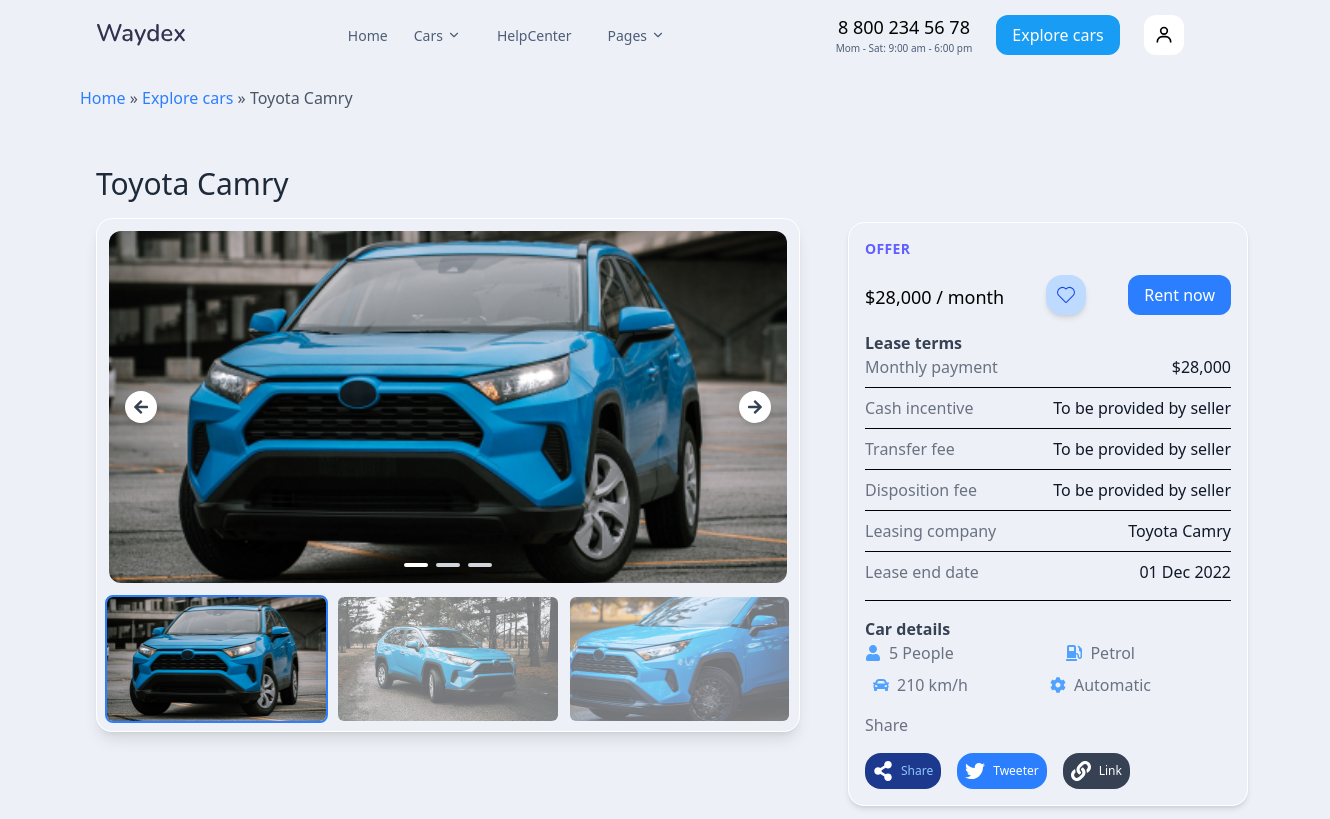
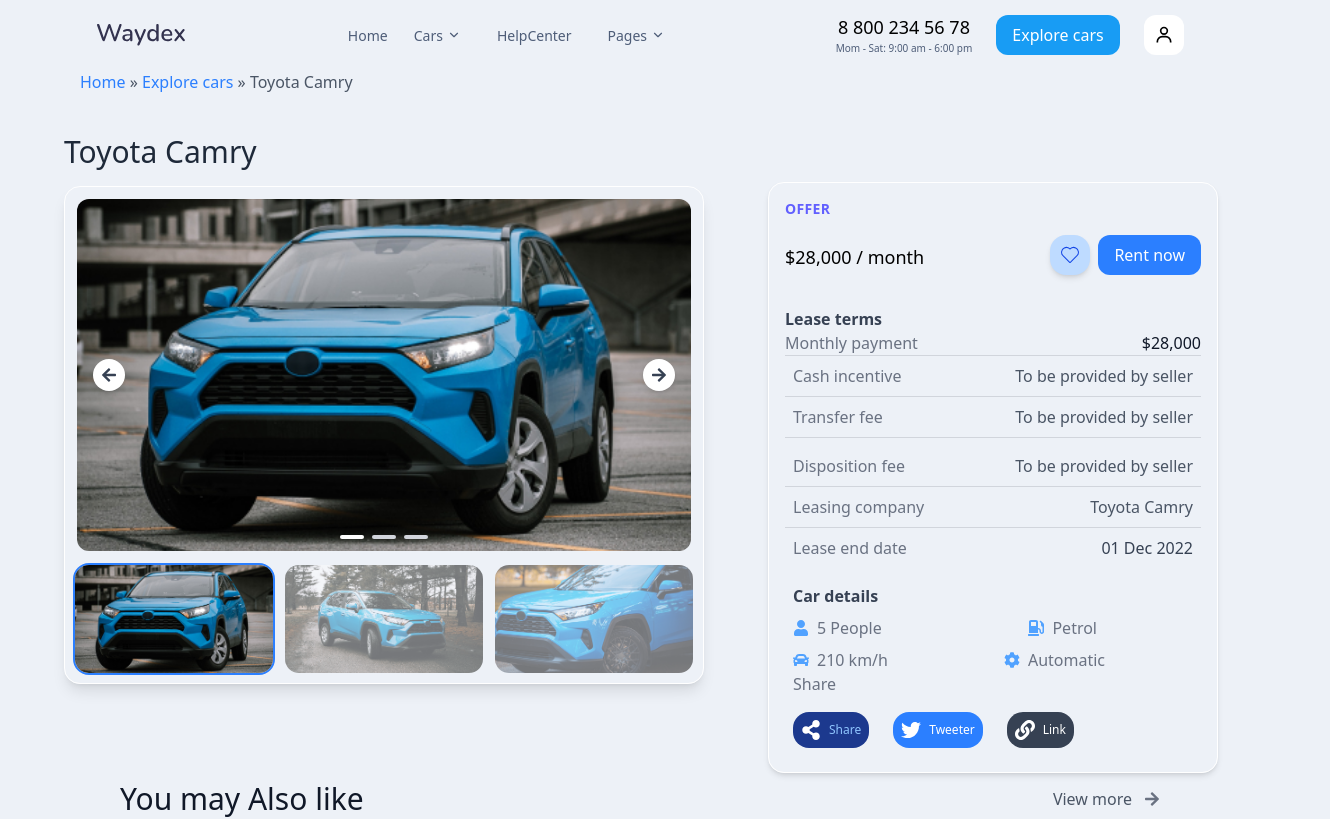
Before and after one commit to SadaqElmi/LPGTMC, a React (Vite) app: page /cars/1 in a window 1280 px wide. Shown: the top 819 px of the page, 1330 px wide, since content can reach past the window. Built offline with nearby package versions, Linux system fonts and the light colour scheme.

Commit message:
updated car details page

```diff
--- a/src/App.jsx
+++ b/src/App.jsx
@@ -8,7 +8,6 @@
 import Articles from "./pages/Blogs/Components/Articles.jsx"; // Import the Articles component
 import ExploreCars from "./pages/Cars/components/ExploreCars.jsx"
 import CarDetails from "./pages/CarDetail/CarDetails.jsx";
-// import CarInfo from "./pages/CarDetail/components/carInfo.jsx";
 
 const App = () => {
   return (
@@ -19,12 +18,10 @@
             <Route index element={<Home />} />
             <Route path="/cars" element={<Cars />} />
             <Route path="/cars/:id" element={<CarDetails />} />
-            <Route path="/CarDetails" element={<CarDetails />} />
             <Route path="/HelperPage" element={<HelperPage />} />
             <Route path="/Blogs" element={<Blog />} />
-            <Route path="/cars" element={< ExploreCars/>} />
+            <Route path="/cars" element={<ExploreCars />} />
             <Route path="/Blogs/:id" element={<Articles />} />
-
           </Route>
         </Routes>
       </Router>
--- a/src/components/Header.jsx
+++ b/src/components/Header.jsx
@@ -8,6 +8,7 @@
 } from "react-icons/lu";
 import { Link } from "react-router-dom";
 import Logo from "../assets/Logo/logo.svg";
+
 const Header = () => {
   const [isOpen, setIsOpen] = useState(false);
   const dropdownRef = useRef(null);
@@ -138,7 +139,7 @@
                 </li>
                 <li>
                 <Link
-                    to="/CarDetails"
+                  to="/"
                   className="p-[10px] cursor-pointer font-['Nunito', sans-serif] text-[14px] text-[#4e5d78] font-[400] hover:text-blue-400"
                 >
                   CarDetails
--- a/src/pages/CarDetail/CarDetails.jsx
+++ b/src/pages/CarDetail/CarDetails.jsx
@@ -25,17 +25,17 @@
 
   return (
     <div>
-      <div className="py-4 m-auto max-w-6xl">
+      <div className="m-auto max-w-6xl">
         <span className="text-gray-600 ml-4">
           <NavLink to="/" className="text-blue-500 hover:text-blue-300">Home</NavLink> »
           <NavLink to="/cars" className="text-blue-500 hover:text-blue-300"> Explore cars</NavLink> » {car.name}
         </span>
 
-        <div className="flex mt-8">
-          <div className="w-full md:w-2/3 p-4">
+                <div className="flex mt-8 items-stretch">
+          <div className="w-full md:w-2/3">
             <CarInfo />
           </div>
-          <div className="w-full md:w-1/3 p-4">
+          <div className="w-full md:w-1/2 ml-16 flex">
             <OffersCard
               price={car.price}
               name={car.name}
@@ -48,6 +48,7 @@
           </div>
         </div>
 
+
         {/* <RelatedCars /> */}
       </div>
       <RelatedCars />
--- a/src/pages/CarDetail/components/CarInfo.jsx
+++ b/src/pages/CarDetail/components/CarInfo.jsx
@@ -27,9 +27,9 @@
   };
 
   return (
-    <div className="py-2 m-auto p-4">
+    <div className="m-auto py-2 ">
       <h1 className="text-3xl text-gray-800 mb-4">{car.name}</h1>
-      <div className="w-full   rounded-2xl shadow-lg p-2 border border-white ">
+      <div className="w-[640px] rounded-2xl shadow-lg p-2 border border-white  ">
         <div className="relative">
           <img
             src={car.carImages[currentImageIndex]}
@@ -48,7 +48,7 @@
           >
             <FaArrowRight className="text-gray-700 transition-all hover:text-blue-400 duration-300" />
           </button>
-          <div className="absolute bottom-5 left-1/2 transform -translate-x-1/2 flex space-x-2">
+          <div className="absolute bottom-4 left-1/2 transform -translate-x-1/2 flex space-x-2">
             {car.carImages.map((_, index) => (
               <span
                 key={index}
@@ -63,7 +63,7 @@
               key={index}
               src={image}
               alt={`${car.name} ${index + 1}`}
-              className={`w-full h-32 object-cover rounded-lg cursor-pointer transition-opacity duration-300 ${currentImageIndex === index ? "opacity-100 border-2 border-blue-500" : "opacity-50 border-2 border-transparent"}`}
+              className={`w-full h-28 object-cover rounded-2xl cursor-pointer transition-opacity duration-300 ${currentImageIndex === index ? "opacity-100 border-2 border-blue-500" : "opacity-50 border-2 border-transparent"}`}
               onClick={() => handleThumbnailClick(index)}
             />
           ))}
--- a/src/pages/CarDetail/components/OffersCard.jsx
+++ b/src/pages/CarDetail/components/OffersCard.jsx
@@ -5,12 +5,13 @@
 
 const OffersCard = ({ price, name, capacity, gas, speed, transmission, onRentNowClick }) => {
   return (
-    <div className="bg-inhiret rounded-2xl  border border-white  shadow-md overflow-hidden mt-16 w-[400px]">
-      <div className="p-4">
+    <div className="bg-inhiret rounded-2xl  border border-white  shadow-md overflow-hidden p-2 mt-14 mr-28 w-[450px]">
+      <div className="p-2">
         <div className="uppercase tracking-wide text-sm text-indigo-500 font-semibold">Offer</div>
         <div className="mt-4 flex justify-between items-center">
           <h1 className="block mt-1 text-lg leading-tight font-medium text-black">{price} / month</h1>
-          <Link to="#" className="bg-blue-200 p-2 rounded-2xl shadow-md hover:bg-red-200 transition duration-300 flex items-center justify-center">
+          <div className="flex ">
+          <Link to="#" className="bg-blue-200 p-2 rounded-2xl shadow-md mr-2 hover:bg-red-200 transition duration-300 flex items-center justify-center">
             <CiHeart className="text-blue-700 text-2xl transition-all duration-300" />
           </Link>
           <button
@@ -19,68 +20,69 @@
           >
             Rent now
           </button>
+          </div>
         </div>
 
-        <div className="mt-4">
+        <div className="mt-4 py-4">
           <h2 className="text-gray-700 font-semibold">Lease terms</h2>
           <div className="flex justify-between">
             <p className="text-gray-500">Monthly payment</p>
             <p className="text-gray-900">{price}</p>
           </div>
-          <hr className="my-2" />
-          <div className="flex justify-between">
+          <hr className="text-gray-300" />
+          <div className="flex justify-between p-2 ">
             <p className="text-gray-500">Cash incentive</p>
-            <p className="text-gray-900">To be provided by seller</p>
+            <p className="text-gray-600">To be provided by seller</p>
           </div>
-          <hr className="my-2" />
-          <div className="flex justify-between">
+          <hr className="text-gray-300" />
+          <div className="flex justify-between p-2">
             <p className="text-gray-500">Transfer fee</p>
-            <p className="text-gray-900">To be provided by seller</p>
+            <p className="text-gray-600">To be provided by seller</p>
           </div>
-          <hr className="my-2" />
-          <div className="flex justify-between">
+          <hr className="text-gray-300" />
+          <div className="flex justify-between mt-2 p-2">
             <p className="text-gray-500">Disposition fee</p>
-            <p className="text-gray-900">To be provided by seller</p>
+            <p className="text-gray-600">To be provided by seller</p>
           </div>
-          <hr className="my-2" />
-          <div className="flex justify-between">
+          <hr className="text-gray-300" />
+          <div className="flex justify-between p-2">
             <p className="text-gray-500">Leasing company</p>
-            <p className="text-gray-900">{name}</p>
+            <p className="text-gray-600">{name}</p>
           </div>
-          <hr className="my-2" />
-          <div className="flex justify-between">
+          <hr className="text-gray-300" />
+          <div className="flex justify-between p-2">
             <p className="text-gray-500">Lease end date</p>
-            <p className="text-gray-900">01 Dec 2022</p>
+            <p className="text-gray-700">01 Dec 2022</p>
           </div>
         </div>
-        <hr className="my-4" />
-        <div className="mt-4">
-          <h2 className="text-gray-700 font-semibold">Car details</h2>
+
+        <div className="ml-2">
+          <h2 className="text-gray-700 font-semibold mb-2">Car details</h2>
           <div className="flex justify-between items-center">
             <div className="flex items-center">
               <FaUser className="mr-2 text-blue-400" />
               <p className="text-gray-500">{capacity} People</p>
             </div>
-            <div className="flex items-center mr-24">
+            <div className="flex items-center mr-26">
               <FaGasPump className="mr-2 text-blue-400" />
               <p className="text-gray-500">{gas}</p>
             </div>
           </div>
 
-          <div className="flex justify-between items-center p-2">
+          <div className="flex justify-between items-center mt-2">
             <div className="flex items-center">
               <FaCar className="mr-2 text-blue-400" />
               <p className="text-gray-500">{speed}</p>
             </div>
-            <div className="flex items-center mr-18">
+            <div className="flex items-center mr-24">
               <FaCog className="mr-2 text-blue-400" />
               <p className="text-gray-500">{transmission}</p>
             </div>
           </div>
         </div>
 
-        <h2 className="text-gray-500 mt-2">Share</h2>
-        <div className="mt-4 flex items-center gap-4">
+        <h2 className="text-gray-500 mb-2 ml-2">Share</h2>
+        <div className=" flex items-center gap-6 p-2">
           <div className="bg-blue-900 p-2 rounded-2xl">
             <Link to="#" className="text-white hover:text-blue-500 transition duration-300 flex items-center">
               <FaShareAlt className="text-xl" />
@@ -88,7 +90,7 @@
             </Link>
           </div>
           <div className="bg-blue-500 p-2 rounded-2xl">
-            <Link to="#" className="text-white hover:text-blue-500 transition duration-300 flex items-center">
+            <Link to="#" className="text-white hover:text-blue-200 transition duration-300 flex items-center">
               <FaTwitter className="text-xl" />
               <span className="ml-2 text-xs text-white">Tweeter</span>
             </Link>
--- a/src/pages/CarDetail/components/RelatedCars.jsx
+++ b/src/pages/CarDetail/components/RelatedCars.jsx
@@ -56,7 +56,7 @@
       </div>
 
       {/* Car Info */}
-      <div className="p-6">
+      <div className="p-4">
         <div className="flex justify-between items-center mb-4">
           <h2 className="text-xl font-bold text-gray-800">{title}</h2>
           <span className="text-sm text-gray-600 border border-blue-400 border-dashed px-2 py-1 rounded-lg">{year}</span>
@@ -90,7 +90,7 @@
             <Link to="#" className="bg-blue-200 p-2 rounded-2xl shadow-md hover:bg-red-200 transition duration-300 flex items-center justify-center">
               <CiHeart className="text-blue-700 text-2xl transition-all duration-300" />
             </Link>
-            <button className="px-2 py-2 bg-blue-500 text-white rounded-xl hover:bg-blue-300 transition duration-300">
+            <button className="px-2 py-2   bg-blue-500 text-white rounded-xl hover:bg-blue-300 transition duration-300">
               Rent now
             </button>
           </div>
--- a/src/pages/CarDetail/components/RentalCarModal.jsx
+++ b/src/pages/CarDetail/components/RentalCarModal.jsx
@@ -45,7 +45,7 @@
               value={formData.fullName}
               onChange={handleChange}
               placeholder="Enter your full name"
-              className="w-full mt-1 p-2 border rounded-lg"
+              className="w-full mt-1 p-2  outline-none rounded-lg"
               required
             />
           </div>
@@ -59,7 +59,7 @@
               value={formData.phone}
               onChange={handleChange}
               placeholder="090 123 45 67"
-              className="w-full mt-1 p-2 border rounded-lg"
+              className="w-full mt-1 p-2 rounded-lg outline-none"
               required
             />
           </div>
@@ -72,7 +72,7 @@
               name="address"
               value={formData.address}
               onChange={handleChange}
-              className="w-full mt-1 p-2 border rounded-lg bg-gray-100"
+              className="w-full mt-1 p-2  rounded-lg bg-gray-100  outline-none"
               readOnly
             />
           </div>
```
Lines whose indentation alone changed are shown as unchanged.
